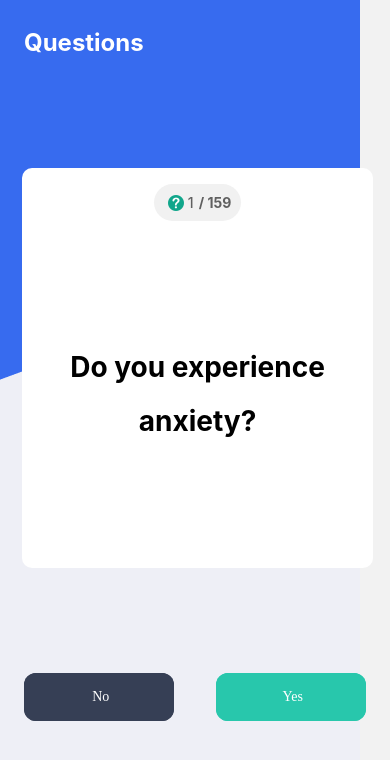
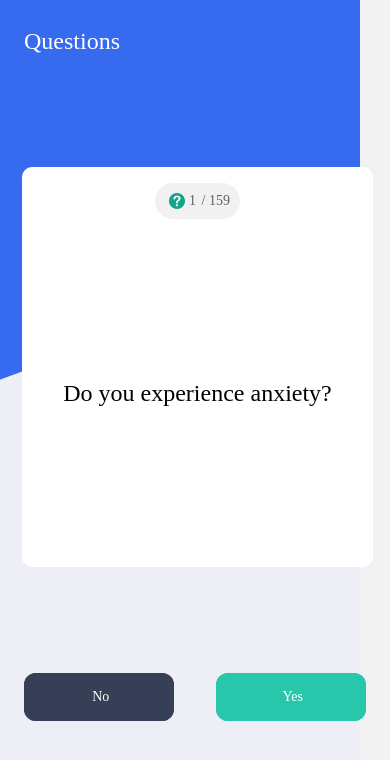
Before and after one commit to Tommzydanz/DepressionEpisodesApp, a React Native app: screen /SymptomQuestions in a window 390 px wide. Shown: the top 760 px of the page. Built offline with nearby package versions, Linux system fonts and the light colour scheme.

Commit message:
fix(symptomquestion.tsx): update questions fontFamily

```diff
--- a/src/screens/SymptomQuestions/SymptomQuestions.tsx
+++ b/src/screens/SymptomQuestions/SymptomQuestions.tsx
@@ -95,7 +95,9 @@ const SymptomQuestions: SymptomQuestionsProp = function SymptomQuestions({
                     / {data.length}
                   </Text>
                 </View>
-                <Text style={styles.questionText}>{question.Question}</Text>
+                <View style={styles.questionTextHolder}>
+                  <Text style={styles.questionText}>{question.Question}</Text>
+                </View>
               </View>
             );
           }
@@ -132,7 +134,7 @@ const styles = StyleSheet.create({
   },
   screenTitle: {
     fontSize: 24,
-    fontWeight: 'bold',
+    fontFamily: 'MonaSans-Bold',
     color: 'white',
     alignSelf: 'flex-start',
     paddingHorizontal: 24,
@@ -148,13 +150,14 @@ const styles = StyleSheet.create({
   counterText: {
     color: '#000000',
     fontSize: 14,
+    fontFamily: 'MonaSans-Bold',
     fontWeight: '500',
     opacity: 0.6,
     marginRight: 2,
   },
   counterLastIndexText: {
     color: '#000000',
-    fontWeight: 'bold',
+    fontFamily: 'MonaSans-Bold',
     fontSize: 14,
     opacity: 0.6,
   },
@@ -167,17 +170,19 @@ const styles = StyleSheet.create({
     height: 400,
     width: '90%',
     borderRadius: 10,
-    paddingHorizontal: 10,
+    paddingHorizontal: 16,
     marginHorizontal: 22,
   },
   questionText: {
-    fontSize: 28,
-    lineHeight: 54,
-    marginBottom: 120,
-    fontWeight: 'bold',
+    fontSize: 24,
+    fontFamily: 'MonaSans-Medium',
+    lineHeight: 40,
     textAlign: 'center',
-    alignSelf: 'center',
     color: 'black',
+  },
+  questionTextHolder: {
+    flex: 1,
+    justifyContent: 'center',
   },
   answerContainer: {
     marginTop: 40,
@@ -199,6 +204,7 @@ const styles = StyleSheet.create({
   },
   buttonText: {
     fontSize: 24,
+    fontFamily: 'MonaSans-SemiBold',
     color: '#fff', // white color for the text
   },
 });
```
